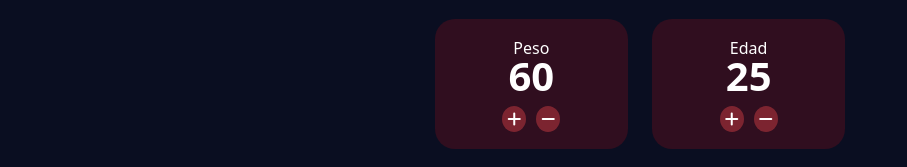
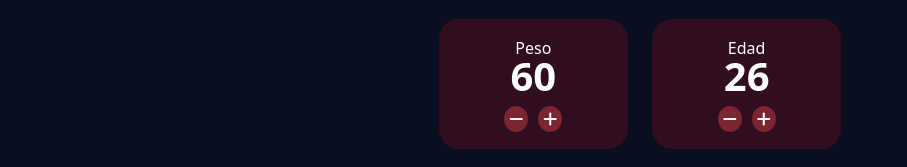
Before and after one commit to aheduardo5/BMICalculator, an Angular app: page / in a window 1280 px wide. Shown: the part 352-519 px from the top of the page, without its empty margins (0-907 px from the left). Built offline with nearby package versions, Linux system fonts and the light colour scheme.

Commit message:
weight and age logic has been added

```diff
--- a/src/app/components/inicio/inicio.component.html
+++ b/src/app/components/inicio/inicio.component.html
@@ -1,5 +1,5 @@
-<div class="row">
-  <div class="col-lg-4 offset-lg-4 text-center">
+<div class="row mx-2 mx-sm-0">
+  <div class="col-lg-4 offset-lg-4">
     <h2 class="titulo">BMI Calculator</h2>
     <!--GENDER CONTAINER STARTS-->
     <div class="row">
@@ -41,11 +41,11 @@
             <div class="contenedor">
                 <p>Peso</p>
                 <div class="estiloNumero">
-                    60
+                    {{peso}}
                 </div>
                 <div>
-                    <i class="fa-solid fa-plus sumaResta"></i>
-                    <i class="fa-solid fa-minus sumaResta"></i>
+                  <i class="fa-solid fa-minus sumaResta" (click)="peso=peso-1"></i>
+                  <i class="fa-solid fa-plus sumaResta" (click)="peso=peso+1"></i>
                 </div>
             </div>
         </div>
@@ -55,11 +55,11 @@
             <div class="contenedor">
                 <p>Edad</p>
                 <div class="estiloNumero">
-                    25
+                    {{edad}}
                 </div>
                 <div>
-                    <i class="fa-solid fa-plus sumaResta"></i>
-                    <i class="fa-solid fa-minus sumaResta"></i>
+                  <i class="fa-solid fa-minus sumaResta" (click)="edad=edad-1"></i>
+                  <i class="fa-solid fa-plus sumaResta" (click)="edad=edad+1"></i>
                 </div>
             </div>
         </div>
--- a/src/app/components/inicio/inicio.component.ts
+++ b/src/app/components/inicio/inicio.component.ts
@@ -6,7 +6,8 @@ import { Component, OnInit } from '@angular/core';
   styleUrls: ['./inicio.component.css']
 })
 export class InicioComponent implements OnInit {
-
+  edad = 26;
+  peso = 60;
   constructor() { }
 
   ngOnInit(): void {
```
